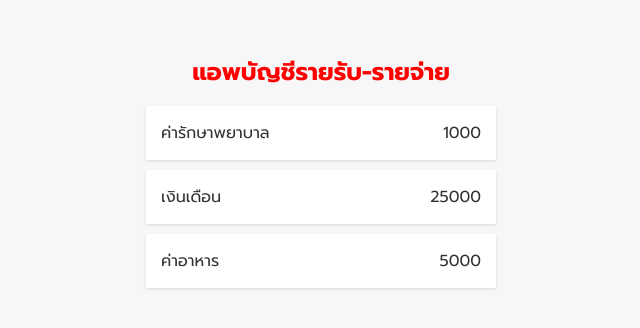
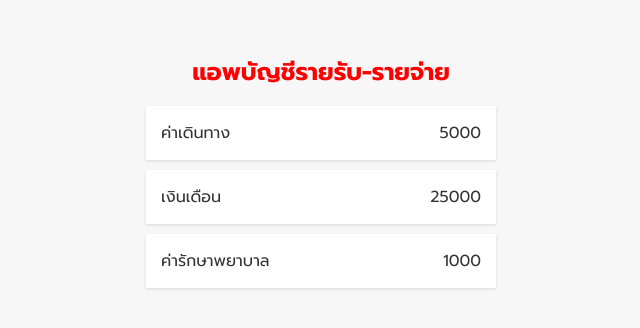
Before and after one commit to Passon819/react-basic, a React (Create React App) app: page / in a window 1280 px wide. Shown: the part 224-552 px from the top of the page, without its empty margins (319-959 px from the left). Built offline with nearby package versions, Linux system fonts and the light colour scheme.

Commit message:
props data and destructuring

```diff
--- a/src/components/Item.js
+++ b/src/components/Item.js
@@ -1,7 +1,13 @@
+// can use props 2 ways
+// 1. use props parameter then destructuring --- const {} = props;
+// 2. can direct destructuring on parameter of func --- ({xx, xxx})
+
 const Item = (props) => {
+  const { title, amount } = props;
+
   return (
     <li>
-      {props.title} <span>{props.amount}</span>
+      {title} <span>{amount}</span>
     </li>
   );
 };
--- a/src/components/Transaction.js
+++ b/src/components/Transaction.js
@@ -2,11 +2,17 @@ import Item from "./Item";
 import "./Transaction.css";
 
 const Transaction = () => {
+  const data = [
+    { title: "ค่าเดินทาง", amount: "5000" },
+    { title: "เงินเดือน", amount: "25000" },
+    { title: "ค่ารักษาพยาบาล", amount: "1000" },
+  ];
+
   return (
     <ul className="item-list">
-      <Item title="ค่ารักษาพยาบาล" amount="1000" />
-      <Item title="เงินเดือน" amount="25000" />
-      <Item title="ค่าอาหาร" amount="5000" />
+      <Item title={data[0].title} amount={data[0].amount} />
+      <Item title={data[1].title} amount={data[1].amount} />
+      <Item title={data[2].title} amount={data[2].amount} />
     </ul>
   );
 };
```
